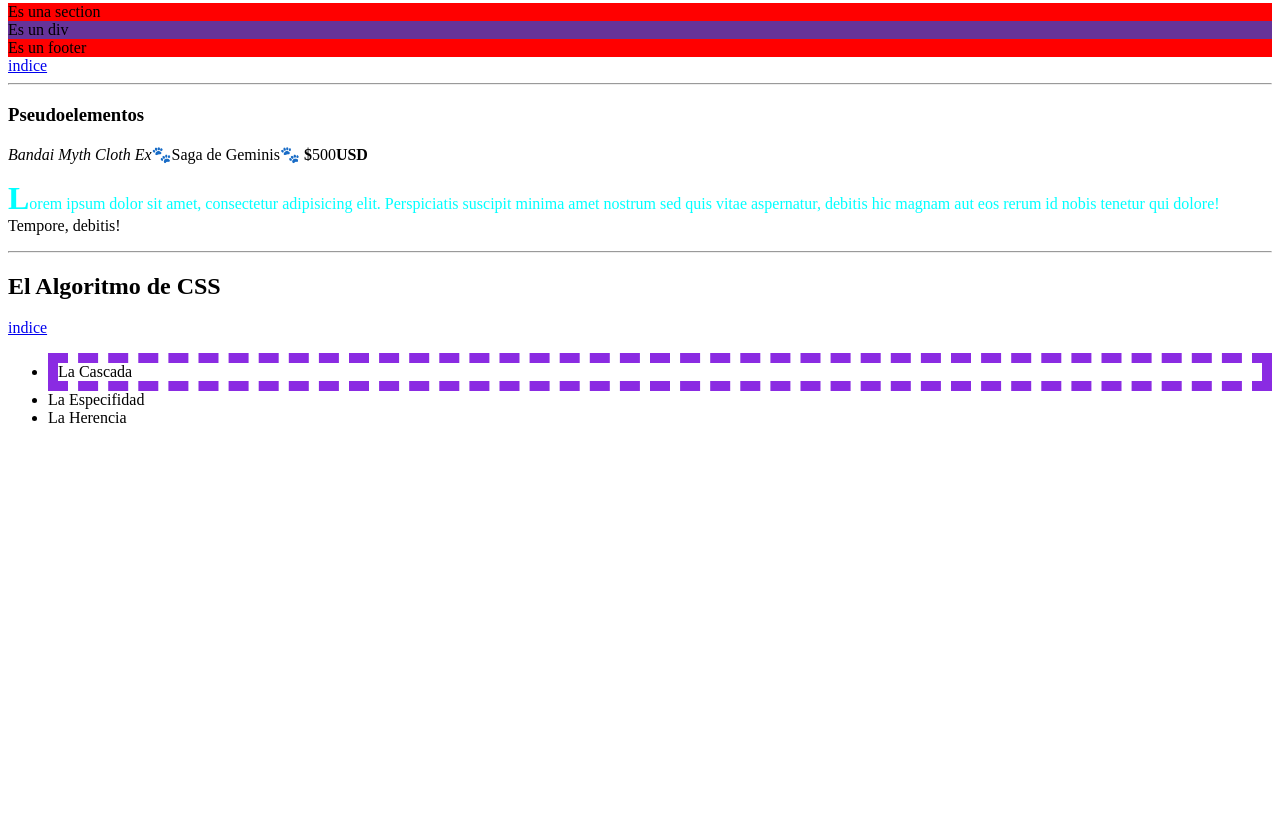
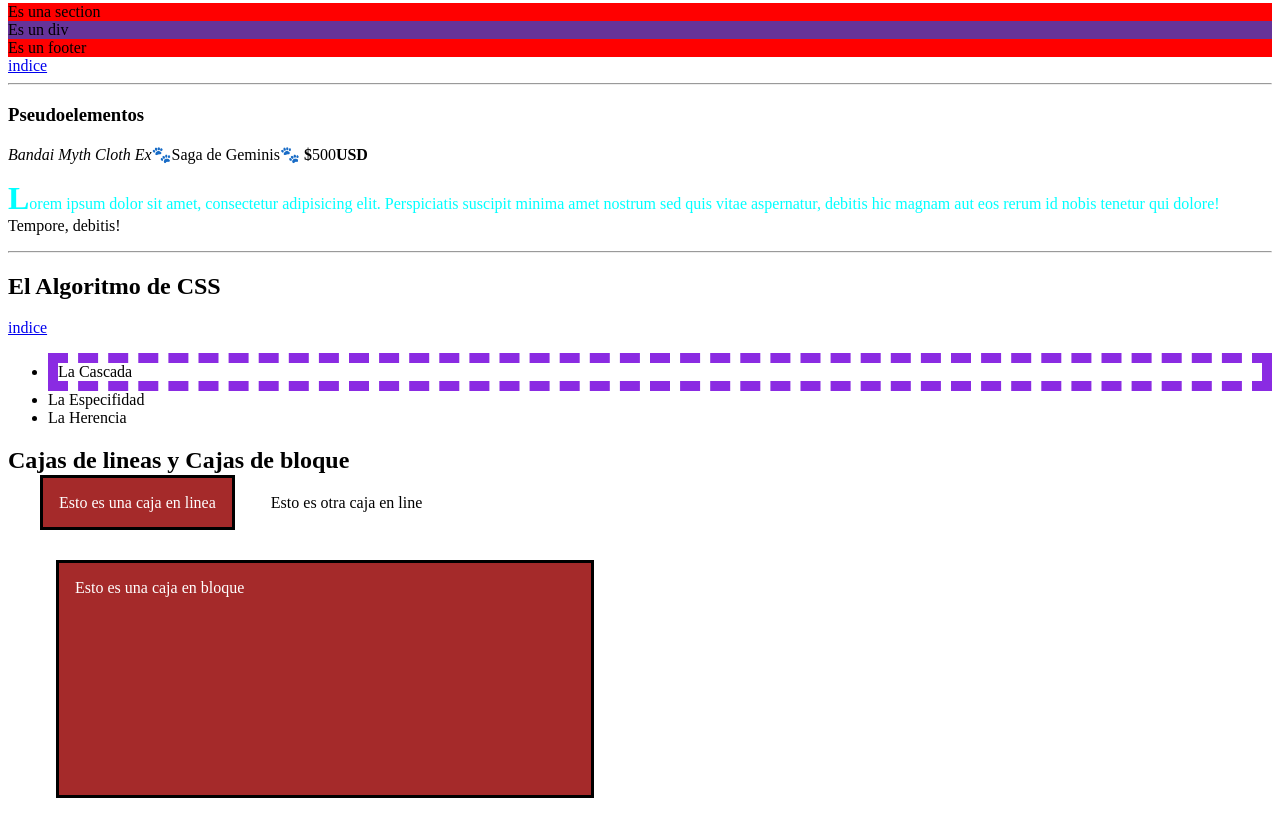
Before and after one commit to jyos123/practicas-css, a plain HTML site: page index.html in a window 1280 px wide. Shown: the part 1150-1986 px from the top of the page. Before the commit the page ends 1593 px from the top, so only its background shows below. Drawn offline with Linux system fonts and the light colour scheme.

Commit message:
se creo el file index.html y style.css y se genero codigo en ambos file

```diff
--- a/index.html
+++ b/index.html
@@ -20,7 +20,7 @@
             <li><a href="index.html#3">Pseudoclaces</a></li>
             <li><a href="index.html#4">Pseudoelementos</a></li>
             <li><a href="index.html#5">El Algoritmo de CSS</a></li>
-            <li><a href=""></a></li>
+            <li><a href="index.html#6">Cajas de lineas y Cajas de bloque</a></li>
         </ul>
 
     </article>
@@ -102,5 +102,9 @@
         <li>La Especifidad</li>
         <li>La Herencia</li>
     </ul>
+    <h2 id="6">Cajas de lineas y Cajas de bloque</h2>
+    <span class="caja-line">Esto es una caja en linea</span>
+    <span>Esto es otra caja en line</span>
+    <div class="caja-bloque">Esto es una caja en bloque</div>
 </body>
 </html>
--- a/style.css
+++ b/style.css
@@ -155,3 +155,36 @@ Estilos en linea---------------------------------0, 0, 0, 1
 .algoritmo li:first-child{
     border:blueviolet dashed 10px  ;
 }
+
+/* >>>>>>>>>>>>>>>>>>>>>> C A J A  D E  L I N E A  &  C A J A  D E  B L O Q U E <<<<<<<<<<<<<<<<<<<<<<<<<<<<<<<<<<<*/
+
+ /* CAJA DE LINE
+    .Solo ocupa el espacio para mostra su contenido
+    .No se puede modificar el ancho y alto
+    .Permite otro elementos a los laterales
+    .Padding y margin solo empujan elementos adyacentes en horizontal nunca ne vertical.
+    CAJA DE BLOQUE
+    .Ocupa todo el ancho disponible.
+    .Ancho y alto se pueden modificar.
+    .No permiten otros elementos a sus lados ni especificando las dimenciones de ANCHO
+
+ */
+
+.caja-line, .caja-bloque{
+    background-color: brown;
+    color: white;
+    width: 500px;
+    height:200px;
+    border: medium solid black;
+    padding: 16px;
+}
+
+.caja-line{
+    margin: 32px;
+}
+
+.caja-bloque{
+    margin:48px;
+}
+
+/* <<<<<<<<<<<<<<<<<<< ME QUE DE EN LA PROPIEDAD DISPLAY <<<<<<<<<<<<<<<<<<<<<<<<<<<<<< */
```
